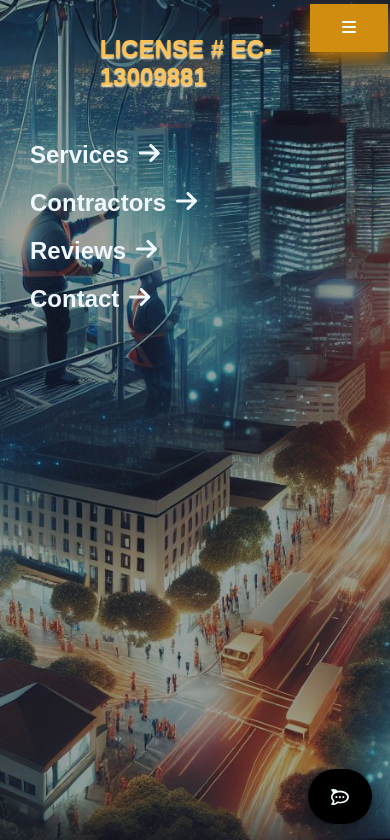
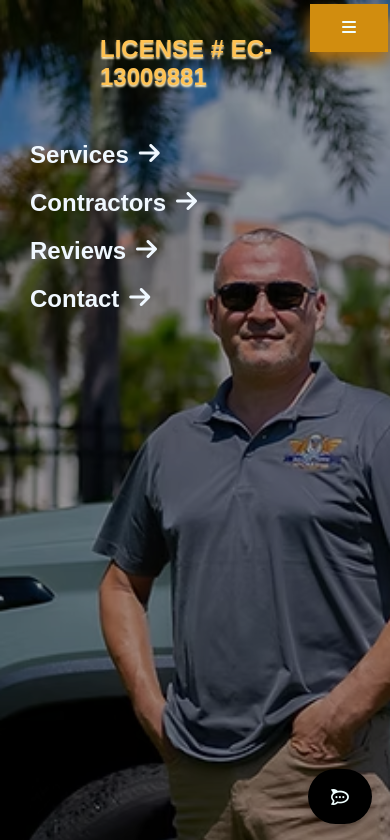
Before and after one commit to giobero1402/dimielectrical-web, a plain HTML site: page index.html in a window 390 px wide. Both pictures are taken after a click on the button 349 px from the left and 28 px from the top of the page. Shown: the top 840 px of the page. Drawn offline with Linux system fonts and the light colour scheme; a script that the page names is missing.

Commit message:
background changes and responsive improvement

```diff
--- a/style.css
+++ b/style.css
@@ -569,6 +569,10 @@ textarea{
     .menu-btn{
         display: block;
     }
+    .mobile-header {
+        background-image: url(src/images/23ab6b_6bb41378aa8949e7ba9d418bdd64fa38~mv2.avif);
+        background-position: 20%
+    }
 }
 
 @media (max-width: 768px) {
```
